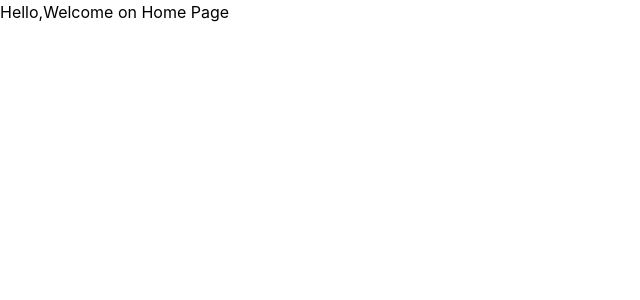
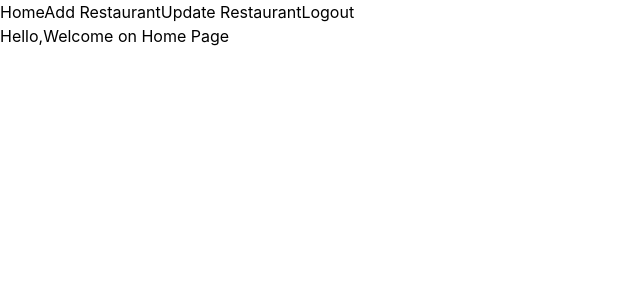
Before and after one commit to VanshikaChaudhary119/Restaurant_management, a Vue app: page / in a window 1280 px wide. Shown: the top 300 px of the page, without its empty margins (0-640 px from the left). Built offline with nearby package versions, Linux system fonts and the light colour scheme; sample sign-in values are in the browser's storage.

Commit message:
Add logout functionality by adding header component

```diff
--- a/db/db.json
+++ b/db/db.json
@@ -35,6 +35,12 @@
       "name": "Priya",
       "password": "Priya@1234",
       "id": "v8_akwFvGFM"
+    },
+    {
+      "email": "somya@gmail.com",
+      "name": "somya",
+      "password": "somya@123",
+      "id": "37fTk5pgufg"
     }
   ],
   "$schema": "./node_modules/json-server/schema.json"
--- /dev/null
+++ b/src/components/Header.vue
@@ -0,0 +1,20 @@
+<template>
+    <div>
+        <a href="home">Home</a>
+        <a href="home">Add Restaurant</a>
+        <a href="home">Update Restaurant</a>
+        <a v-on:click="logout" href="#" >Logout</a>
+    </div>
+</template>
+
+<script>
+export default {
+  methods:{
+    logout()
+    {
+       localStorage.clear();
+       this.$router.push({name:'Login'})
+    }
+  }
+}
+</script>
--- a/src/components/Home.vue
+++ b/src/components/Home.vue
@@ -1,9 +1,15 @@
 <template>
+    <Header/>
 <h1>Hello,Welcome on Home Page</h1>
 </template>
 
 <script>
+import Header from './Header.vue';
+
 export default{
+    components:{
+Header
+    },
 mounted()
     {
         let user = localStorage.getItem('user-info');
```
